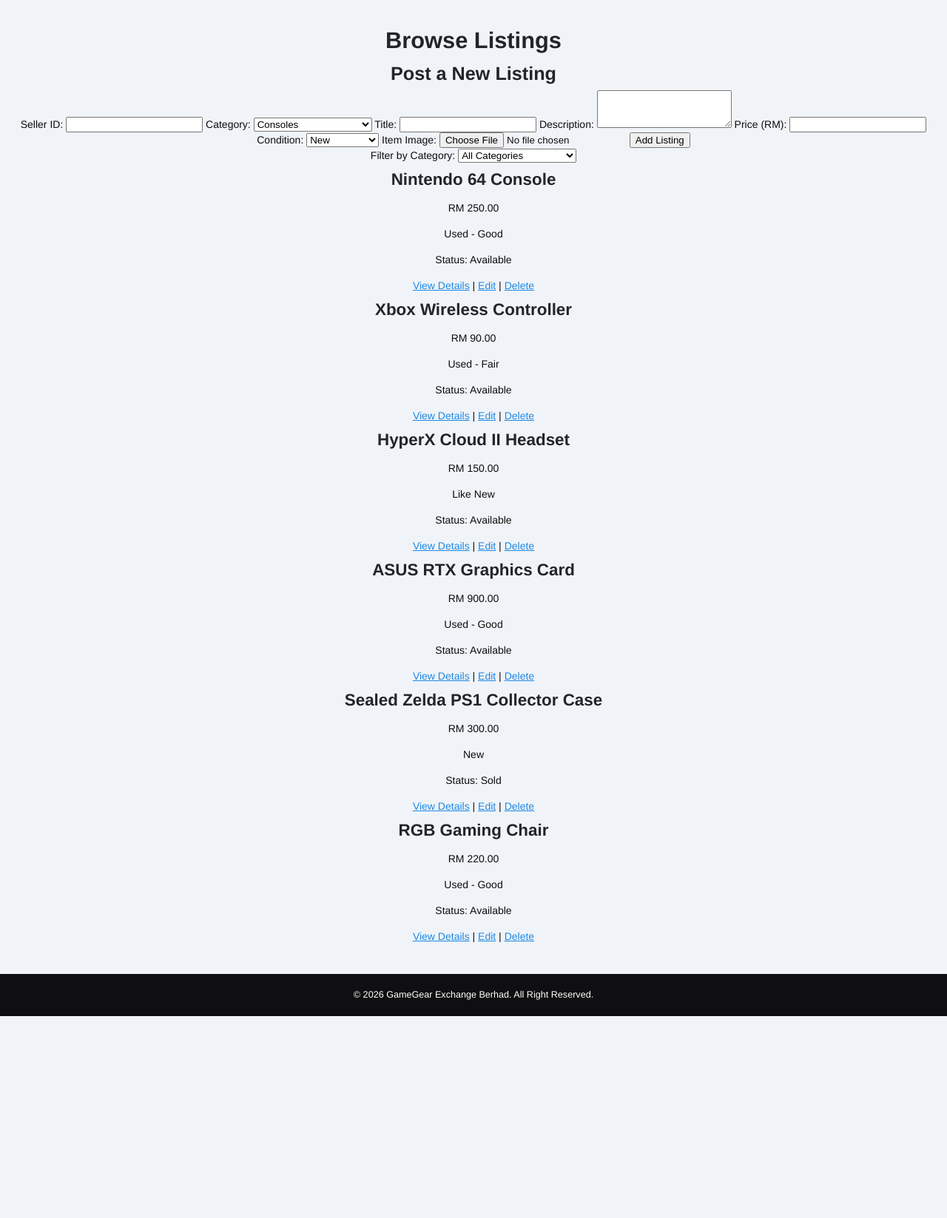
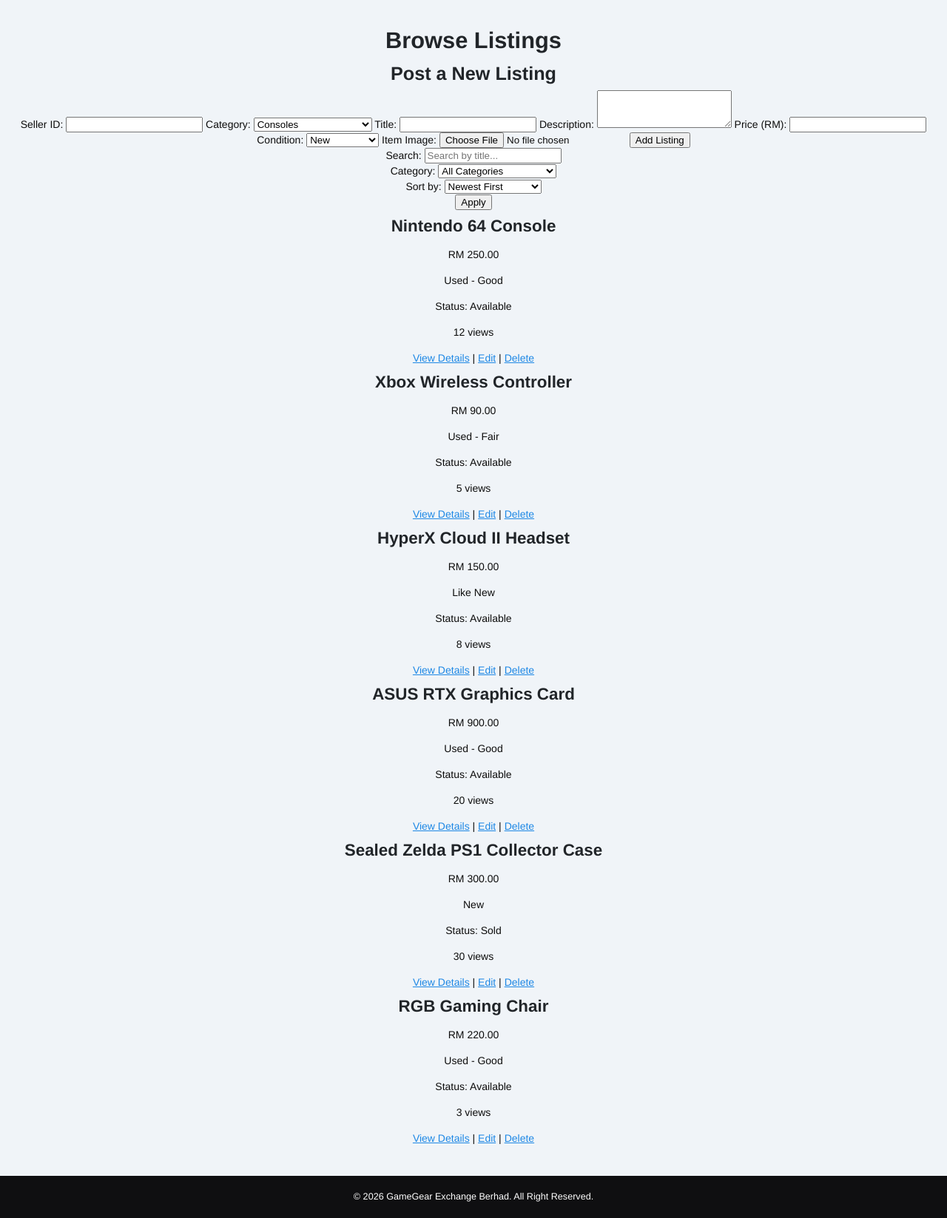
Before and after one commit to JWlow0888/WAD_assignment, a PHP site: page /gamegear/listings/ in a window 1280 px wide. Shown: the part 590-2237 px from the top of the page at 74% size. Before the commit the page ends 1964 px from the top, so only its background shows below. Run offline with PHP 8.4, Linux system fonts and the light colour scheme; data comes from the database, SQL or seed files in the repository.

Commit message:
Refactor listing submission and deletion logic

```diff
--- a/gamegear/listings/index.php
+++ b/gamegear/listings/index.php
@@ -14,15 +14,33 @@
         <h1>Browse Listings</h1>
 
         <?php
+        $errors = array();
+        $success_msg = "";
 
         // CREATE: Handle new listing submission
         if ($_SERVER["REQUEST_METHOD"] == "POST" && isset($_POST['add_listing'])) {
-            $seller_id   = mysqli_real_escape_string($conn, $_POST['seller_id']);
-            $category_id = mysqli_real_escape_string($conn, $_POST['category_id']);
-            $title       = mysqli_real_escape_string($conn, $_POST['title']);
-            $description = mysqli_real_escape_string($conn, $_POST['description']);
-            $price       = mysqli_real_escape_string($conn, $_POST['price']);
-            $condition   = mysqli_real_escape_string($conn, $_POST['item_condition']);
+
+            // ---- Server-side validation ----
+            if (empty($_POST['seller_id']) || !is_numeric($_POST['seller_id'])) {
+                $errors[] = "A valid Seller ID is required.";
+            }
+            if (empty($_POST['category_id'])) {
+                $errors[] = "Please choose a category.";
+            }
+            if (trim($_POST['title']) == "") {
+                $errors[] = "Title cannot be empty.";
+            }
+            if (empty($_POST['price']) || !is_numeric($_POST['price']) || $_POST['price'] <= 0) {
+                $errors[] = "Price must be a positive number.";
+            }
+
+            if (empty($errors)) {
+                $seller_id   = $_POST['seller_id'];
+                $category_id = $_POST['category_id'];
+                $title       = trim($_POST['title']);
+                $description = trim($_POST['description']);
+                $price       = $_POST['price'];
+                $condition   = $_POST['item_condition'];
 
                 // Handle image upload (optional)
                 $image_path = "";
@@ -34,27 +52,43 @@
                     }
                 }
 
-            $sql = "INSERT INTO listings (seller_id, category_id, title, description, price, item_condition, image_path)
-                    VALUES ('$seller_id', '$category_id', '$title', '$description', '$price', '$condition', '$image_path')";
 
-            if (mysqli_query($conn, $sql)) {
-                echo "<p class='success-msg'>Listing added successfully!</p>";
+                $stmt = mysqli_prepare($conn, "INSERT INTO listings (seller_id, category_id, title, description, price, item_condition, image_path)
+                                                VALUES (?, ?, ?, ?, ?, ?, ?)");
+                mysqli_stmt_bind_param($stmt, "iissdss", $seller_id, $category_id, $title, $description, $price, $condition, $image_path);
+
+                if (mysqli_stmt_execute($stmt)) {
+                    $success_msg = "Listing added successfully!";
                 } else {
-                echo "<p class='error-msg'>Error: " . mysqli_error($conn) . "</p>";
+                    $errors[] = "Database error: " . mysqli_error($conn);
+                }
+                mysqli_stmt_close($stmt);
             }
         }
 
 
         // DELETE: Handle listing deletion
-        if (isset($_GET['delete'])) {
-            $delete_id = mysqli_real_escape_string($conn, $_GET['delete']);
-            $sql = "DELETE FROM listings WHERE listing_id = '$delete_id'";
 
-            if (mysqli_query($conn, $sql)) {
-                echo "<p class='success-msg'>Listing deleted.</p>";
+        if (isset($_GET['delete']) && is_numeric($_GET['delete'])) {
+            $delete_id = $_GET['delete'];
+            $stmt = mysqli_prepare($conn, "DELETE FROM listings WHERE listing_id = ?");
+            mysqli_stmt_bind_param($stmt, "i", $delete_id);
+
+            if (mysqli_stmt_execute($stmt)) {
+                $success_msg = "Listing deleted.";
             } else {
-                echo "<p class='error-msg'>Error deleting: " . mysqli_error($conn) . "</p>";
+                $errors[] = "Error deleting: " . mysqli_error($conn);
             }
+            mysqli_stmt_close($stmt);
+        }
+
+        if (!empty($errors)) {
+            foreach ($errors as $err) {
+                echo "<p class='error-msg'>" . htmlspecialchars($err) . "</p>";
+            }
+        }
+        if ($success_msg != "") {
+            echo "<p class='success-msg'>" . htmlspecialchars($success_msg) . "</p>";
         }
         ?>
 
@@ -64,7 +98,8 @@
             <form action="index.php" method="post" enctype="multipart/form-data">
 
                 <label for="seller_id">Seller ID:</label>
-                <input type="number" name="seller_id" id="seller_id" required>
+                <input type="number" name="seller_id" id="seller_id"
+                       value="<?php echo isset($_POST['seller_id']) ? htmlspecialchars($_POST['seller_id']) : ''; ?>" required>
 
                 <label for="category_id">Category:</label>
                 <select name="category_id" id="category_id" required>
@@ -77,13 +112,15 @@
                 </select>
 
                 <label for="title">Title:</label>
-                <input type="text" name="title" id="title" required>
+                <input type="text" name="title" id="title"
+                       value="<?php echo isset($_POST['title']) ? htmlspecialchars($_POST['title']) : ''; ?>" required>
 
                 <label for="description">Description:</label>
-                <textarea name="description" id="description" rows="3"></textarea>
+                <textarea name="description" id="description" rows="3"><?php echo isset($_POST['description']) ? htmlspecialchars($_POST['description']) : ''; ?></textarea>
 
                 <label for="price">Price (RM):</label>
-                <input type="number" step="0.01" name="price" id="price" required>
+                <input type="number" step="0.01" name="price" id="price"
+                       value="<?php echo isset($_POST['price']) ? htmlspecialchars($_POST['price']) : ''; ?>" required>
 
                 <label for="item_condition">Condition:</label>
                 <select name="item_condition" id="item_condition">
@@ -100,11 +137,18 @@
             </form>
         </section>
 
-        <!-- READ FILTER: Filter by Category -->
+        <!-- READ FILTER: Search / Category / Sort -->
         <section id="filterSection">
             <form action="index.php" method="get">
-                <label for="filter_category">Filter by Category:</label>
-                <select name="category_id" id="filter_category" onchange="this.form.submit()">
+                <div>
+                    <label for="search">Search:</label>
+                    <input type="text" name="search" id="search" placeholder="Search by title..."
+                           value="<?php echo isset($_GET['search']) ? htmlspecialchars($_GET['search']) : ''; ?>">
+                </div>
+
+                <div>
+                    <label for="filter_category">Category:</label>
+                    <select name="category_id" id="filter_category">
                         <option value="">All Categories</option>
                         <?php
                         $cat_result2 = mysqli_query($conn, "SELECT * FROM categories");
@@ -114,33 +158,85 @@
                         }
                         ?>
                     </select>
+                </div>
+
+                <div>
+                    <label for="sort">Sort by:</label>
+                    <select name="sort" id="sort">
+                        <?php
+                        $sort_options = array(
+                            "newest" => "Newest First",
+                            "price_low" => "Price: Low to High",
+                            "price_high" => "Price: High to Low"
+                        );
+                        $current_sort = isset($_GET['sort']) ? $_GET['sort'] : 'newest';
+                        foreach ($sort_options as $val => $label) {
+                            $selected = ($val == $current_sort) ? "selected" : "";
+                            echo "<option value='$val' $selected>$label</option>";
+                        }
+                        ?>
+                    </select>
+                </div>
+
+                <button type="submit" class="button">Apply</button>
             </form>
         </section>
 
-        <!-- READ: Listing Grid -->
+        <!-- READ: Listing Grid (search + filter + sort) -->
         <section id="listingGrid">
             <?php
-            if (isset($_GET['category_id']) && $_GET['category_id'] != "") {
-                $cat_filter = mysqli_real_escape_string($conn, $_GET['category_id']);
-                $sql = "SELECT * FROM listings WHERE category_id = '$cat_filter' ORDER BY created_at DESC";
-            } else {
-                $sql = "SELECT * FROM listings ORDER BY created_at DESC";
+            $conditions_sql = array();
+            $params = array();
+            $param_types = "";
+
+            if (isset($_GET['search']) && trim($_GET['search']) != "") {
+                $conditions_sql[] = "title LIKE ?";
+                $params[] = "%" . $_GET['search'] . "%";
+                $param_types .= "s";
             }
 
+            if (isset($_GET['category_id']) && $_GET['category_id'] != "") {
+                $conditions_sql[] = "category_id = ?";
+                $params[] = $_GET['category_id'];
+                $param_types .= "i";
+            }
+
+            $sql = "SELECT * FROM listings";
+            if (!empty($conditions_sql)) {
+                $sql .= " WHERE " . implode(" AND ", $conditions_sql);
+            }
+
+            $sort = isset($_GET['sort']) ? $_GET['sort'] : 'newest';
+            if ($sort == 'price_low') {
+                $sql .= " ORDER BY price ASC";
+            } elseif ($sort == 'price_high') {
+                $sql .= " ORDER BY price DESC";
+            } else {
+                $sql .= " ORDER BY created_at DESC";
+            }
+
+            if (!empty($params)) {
+                $stmt = mysqli_prepare($conn, $sql);
+                mysqli_stmt_bind_param($stmt, $param_types, ...$params);
+                mysqli_stmt_execute($stmt);
+                $result = mysqli_stmt_get_result($stmt);
+            } else {
                 $result = mysqli_query($conn, $sql);
+            }
 
-            if (mysqli_num_rows($result) > 0) {
+            if ($result && mysqli_num_rows($result) > 0) {
                 while ($row = mysqli_fetch_assoc($result)) {
                     echo "<div class='listingCard'>";
 
                     if ($row['image_path'] != "") {
-                        echo "<img src='../" . $row['image_path'] . "' alt='" . htmlspecialchars($row['title']) . "'>";
+                        echo "<img src='../" . htmlspecialchars($row['image_path']) . "' alt='" . htmlspecialchars($row['title']) . "'>";
                     }
 
                     echo "<h3>" . htmlspecialchars($row['title']) . "</h3>";
                     echo "<p class='price'>RM " . number_format($row['price'], 2) . "</p>";
                     echo "<p class='condition'>" . htmlspecialchars($row['item_condition']) . "</p>";
                     echo "<p class='status'>Status: " . htmlspecialchars($row['status']) . "</p>";
+                    echo "<p class='views'>" . $row['views'] . " views</p>";
                     echo "<a href='../details/index.php?id=" . $row['listing_id'] . "'>View Details</a> | ";
                     echo "<a href='edit.php?id=" . $row['listing_id'] . "'>Edit</a> | ";
                     echo "<a href='index.php?delete=" . $row['listing_id'] . "' onclick=\"return confirm('Delete this listing?')\">Delete</a>";
```
Lines whose indentation alone changed are shown as unchanged.
